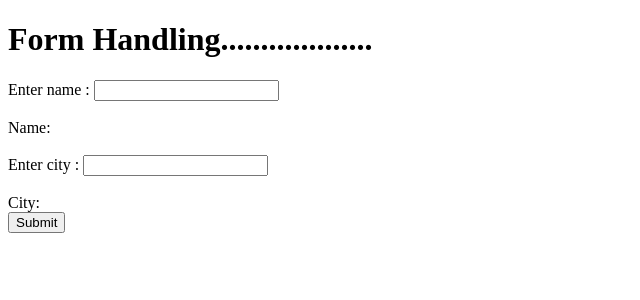
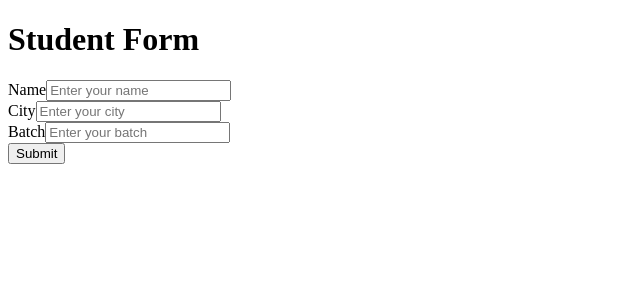
Before and after one commit to Praveen26-Dev/ReactCodes, a React (Vite) app in the folder Day5/: page / in a window 1280 px wide. Shown: the top 300 px of the page, without its empty margins (0-640 px from the left). Built offline with nearby package versions, Linux system fonts and the light colour scheme.

Commit message:
form Validation and making a

```diff
--- /dev/null
+++ b/Day5/src/Components/StudentForm.jsx
@@ -0,0 +1,76 @@
+import { useState } from "react";
+
+export default function StudentForm() {
+  const [formData, setFormData] = useState({
+    name: "",
+    city: "",
+    batch: "",
+  });
+
+  const handleChange = (e) => {
+    setFormData({ ...formData, [e.target.name]: e.target.value });
+  };
+
+  const handleSubmit = (e) => {
+    e.preventDefault();
+    console.log("Submitted:", formData);
+    alert("Form submitted! Check console for details.");
+  };
+
+  return (
+    <div className="min-h-screen flex items-center justify-center bg-gray-100 p-4">
+      <form
+        onSubmit={handleSubmit}
+        className="bg-white shadow-lg rounded-2xl p-6 w-full max-w-md space-y-4"
+      >
+        <h1 className="text-2xl font-bold text-center mb-4">Student Form</h1>
+
+        <div>
+          <label className="block mb-1 font-medium">Name</label>
+          <input
+            type="text"
+            name="name"
+            value={formData.name}
+            onChange={handleChange}
+            className="w-full p-2 border rounded-xl"
+            placeholder="Enter your name"
+            required
+          />
+        </div>
+
+        <div>
+          <label className="block mb-1 font-medium">City</label>
+          <input
+            type="text"
+            name="city"
+            value={formData.city}
+            onChange={handleChange}
+            className="w-full p-2 border rounded-xl"
+            placeholder="Enter your city"
+            required
+          />
+        </div>
+
+        <div>
+          <label className="block mb-1 font-medium">Batch</label>
+          <input
+            type="text"
+            name="batch"
+            value={formData.batch}
+            onChange={handleChange}
+            className="w-full p-2 border rounded-xl"
+            placeholder="Enter your batch"
+            required
+          />
+        </div>
+
+        <button
+          type="submit"
+          className="w-full p-2 bg-blue-500 text-white rounded-xl hover:bg-blue-600 transition"
+        >
+          Submit
+        </button>
+      </form>
+    </div>
+  );
+}
--- a/Day5/src/main.jsx
+++ b/Day5/src/main.jsx
@@ -1,7 +1,7 @@
 
 import { createRoot } from 'react-dom/client'
 import './index.css'
-import App from './Components/FormHandling1'
+import App from './Components/StudentForm'
 createRoot(document.getElementById('root')).render(
 
     <App/>
```
Also changed, not shown: Day5/src/Components/FormValidation.jsx (added, +45 -0 lines).
